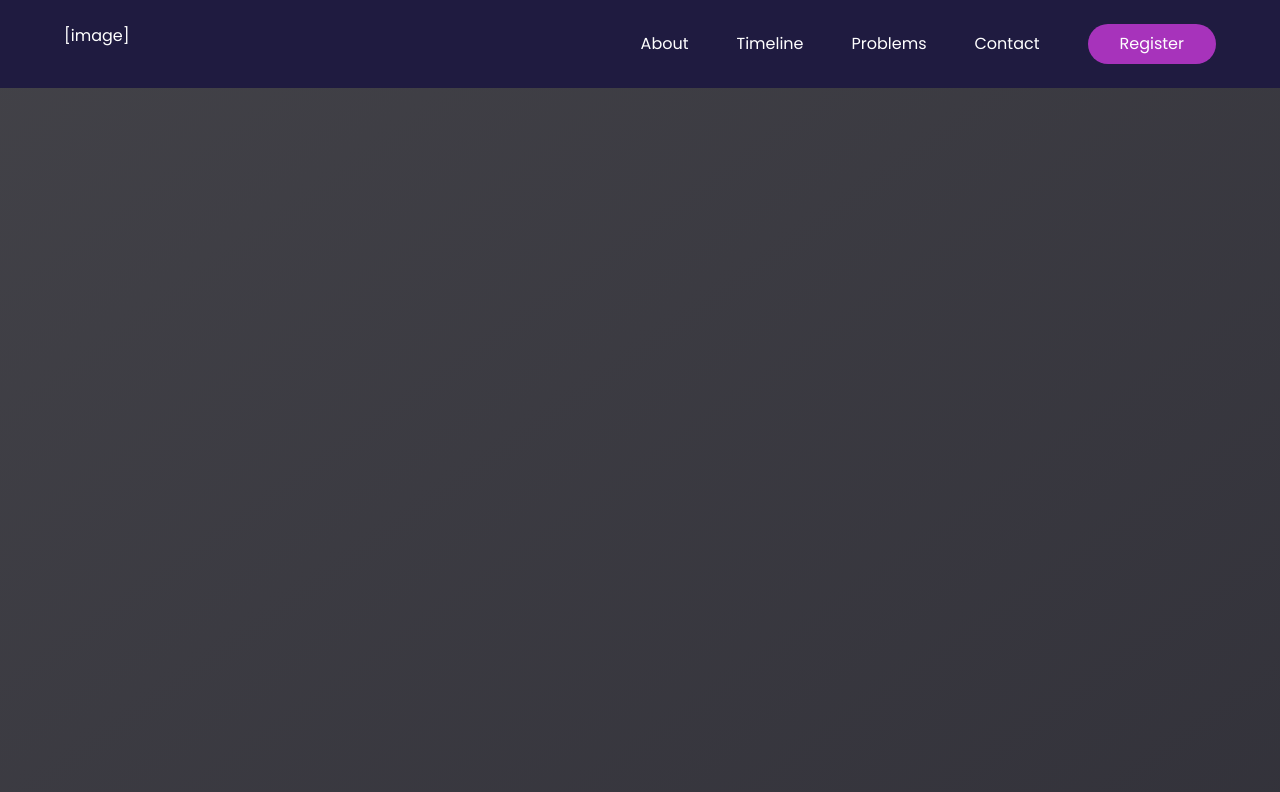
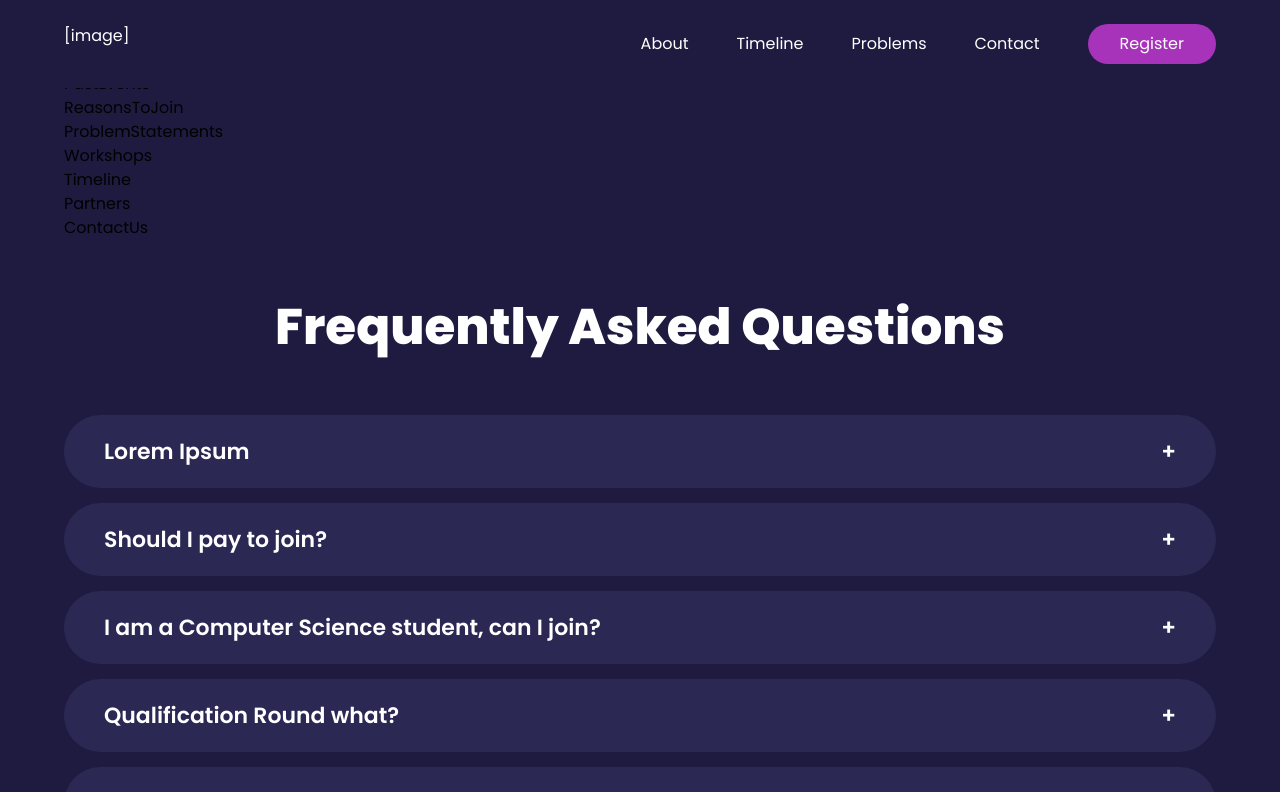
Before and after one commit to groundzero2023/groundzero-website, a React (Vite) app in the folder groundzero/: page / in a window 1280 px wide. Shown: the top 792 px of the page. Built offline with nearby package versions, Linux system fonts and the light colour scheme.

Commit message:
Add FAQ Page Functionality
Add FAQ page functionality with interactive elements and UI incorporation.
Details on the questions and answers, as well as animation refinement to be done in a future iteration.

```diff
--- a/groundzero/src/App.jsx
+++ b/groundzero/src/App.jsx
@@ -1,9 +1,9 @@
 import styles from "./style";
-import { NavigationBar, About, SignUp, Teaser, PastEvents, ReasonsToJoin, ProblemStatements, Workshops, Timeline, Partners, ContactUs, Footer } from './components';
+import { NavigationBar, About, SignUp, Teaser, PastEvents, ReasonsToJoin, ProblemStatements, Workshops, Timeline, Partners, ContactUs, Faq, Footer } from './components';
 
 /* Main entry point of the web application. */
 const App = () => (
-  <div className="bg-black-gradient w-full overflow-hidden">
+  <div className="bg-purple">
 
     <NavigationBar />
 
@@ -15,7 +15,7 @@ const App = () => (
 
     <div className={`bg-primary ${styles.paddingX} ${styles.flexStart}`}>
       <div className={`${styles.boxWidth}`}>
-      <SignUp />
+        <SignUp />
         <Teaser />
         <PastEvents />
         <ReasonsToJoin />
@@ -24,6 +24,7 @@ const App = () => (
         <Timeline />
         <Partners />
         <ContactUs />
+        <Faq />
         <Footer />
       </div>
     </div>
--- /dev/null
+++ b/groundzero/src/assets/faq-questions/faq.json
@@ -0,0 +1,27 @@
+[
+    {
+        "Id": 1,
+        "Question": "Lorem Ipsum",
+        "Answer": "Lorem ipsum dolor sit amet, consectetur adipiscing elit, sed do eiusmod tempor incididunt ut labore et dolore magna aliqua. Ut enim ad minim veniam, quis nostrud exercitation ullamco laboris nisi ut aliquip ex ea commodo consequat. Duis aute irure dolor in reprehenderit in voluptate velit esse cillum dolore eu fugiat nulla pariatur. Excepteur sint occaecat cupidatat non proident, sunt in culpa qui officia deserunt mollit anim id est laborum."
+    },
+    {
+        "Id": 2,
+        "Question": "Should I pay to join?",
+        "Answer": "Lorem ipsum dolor sit amet, consectetur adipiscing elit, sed do eiusmod tempor incididunt ut labore et dolore magna aliqua. Ut enim ad minim veniam, quis nostrud exercitation ullamco laboris nisi ut aliquip ex ea commodo consequat. Duis aute irure dolor in reprehenderit in voluptate velit esse cillum dolore eu fugiat nulla pariatur. Excepteur sint occaecat cupidatat non proident, sunt in culpa qui officia deserunt mollit anim id est laborum."
+    },
+    {
+        "Id": 3,
+        "Question": "I am a Computer Science student, can I join?",
+        "Answer": "Lorem ipsum dolor sit amet, consectetur adipiscing elit, sed do eiusmod tempor incididunt ut labore et dolore magna aliqua. Ut enim ad minim veniam, quis nostrud exercitation ullamco laboris nisi ut aliquip ex ea commodo consequat. Duis aute irure dolor in reprehenderit in voluptate velit esse cillum dolore eu fugiat nulla pariatur. Excepteur sint occaecat cupidatat non proident, sunt in culpa qui officia deserunt mollit anim id est laborum."
+    },
+    {
+        "Id": 4,
+        "Question": "Qualification Round what?",
+        "Answer": "First follow this: \n something \n someone"
+    },
+    {
+        "Id": 5,
+        "Question": "Lorem Ipsum",
+        "Answer": "Dolor sit amet"
+    }
+]
--- /dev/null
+++ b/groundzero/src/components/Faq.jsx
@@ -0,0 +1,37 @@
+import React, { useState } from 'react'
+import data from "../assets/faq-questions/faq.json"
+
+const Faq = () => {
+
+    const [selected, setSelected] = useState(null)
+
+    const toggle = (i) => {
+        if (selected == i) {
+            return setSelected(null)
+        }
+        setSelected(i)
+    }
+
+  return (
+    <div className="faq">
+        <div className="heading">
+            Frequently Asked Questions
+        </div>
+        <div className="faq-accordion">
+            {data.map((item, i) => (
+                <div className='faq-item'>
+                    <div className='faq-item-title' onClick={() => toggle(i)}>
+                        <h2>{item.Question}</h2>
+                        <span>{selected == i ? "-" : "+"}</span>
+                    </div>
+                    <div className={selected === i ? "faq-item-content-show" : "faq-item-content"}>
+                        {item.Answer}
+                    </div>
+                </div>
+            ))}
+        </div>
+    </div>
+  )
+}
+
+export default Faq
--- a/groundzero/src/components/index.js
+++ b/groundzero/src/components/index.js
@@ -5,6 +5,7 @@ In the future, please always import and export your components here.
 
 import About from "./About";
 import ContactUs from "./ContactUs";
+import Faq from "./Faq";
 import Footer from "./Footer";
 import NavigationBar from "./NavigationBar";
 import Partners from "./Partners";
@@ -19,6 +20,7 @@ import Workshops from "./Workshops";
 export {
     About,
     ContactUs,
+    Faq,
     Footer,
     NavigationBar,
     Partners,
--- a/groundzero/src/index.css
+++ b/groundzero/src/index.css
@@ -83,8 +83,21 @@ This file contains styling customization for fonts and colors.
   background: linear-gradient(125.17deg, #272727 0%, #11101d 100%);
 }
 
+.bg-purple {
+  background: #1F1B40;
+}
+
 .box-shadow {
   box-shadow: 0px 20px 100px -10px rgba(66, 71, 91, 0.1);
+}
+
+.heading {
+  font-weight: 800;
+  color: white;
+  font-size: 50px;
+  padding-top: 50px;
+  padding-bottom: 50px;
+  text-align: center;
 }
 
 .sidebar {
@@ -146,6 +159,8 @@ This file contains styling customization for fonts and colors.
   filter: blur(750px);
 }
 
+/* NAVIGATION BAR */
+
 .nav {
   background-color: #1F1B40;
   color: white;
@@ -203,6 +218,50 @@ This file contains styling customization for fonts and colors.
 }
 
 /* For navbar fixed position and link scroll test purposes  */
-.about,.signup,.timeline,.problems,.contact {
+/* .about,.signup,.timeline,.problems,.contact {
   height: 1000px;
+} */
+
+/* FAQ PAGE */
+
+.faq {
+  align-items: center;
+  background-color: #1F1B40;
 }
+
+.faq-accordion {
+  width: 100%;
+}
+
+.faq-item {
+  background: #2B2853;
+  margin-bottom: 15px;
+  padding: 20px 25px;
+  padding-left: 40px;
+  padding-right: 40px;
+  border-radius: 40px;
+}
+
+.faq-item-title {
+  color: white;
+  font-size: 22px;
+  font-weight: 600;
+  display: flex;
+  justify-content: space-between;
+  align-items: center;
+  cursor: pointer;
+}
+
+.faq-item-content {
+  color: white;
+  max-height: 0;
+  overflow: hidden;
+  transition: all 0.5s cubic-bezier(0,1,0,1);
+}
+
+.faq-item-content-show {
+  color: white;
+  height: auto;
+  max-height: 9999px;
+  transition: all 0.5s cubic-bezier(1,0,1,0);
+}
```
Also changed, not shown: groundzero/src/components/faq-components/FaqBanner.jsx (added, +36 -0 lines), groundzero/src/components/faq-components/Styles.js (added, +65 -0 lines).
